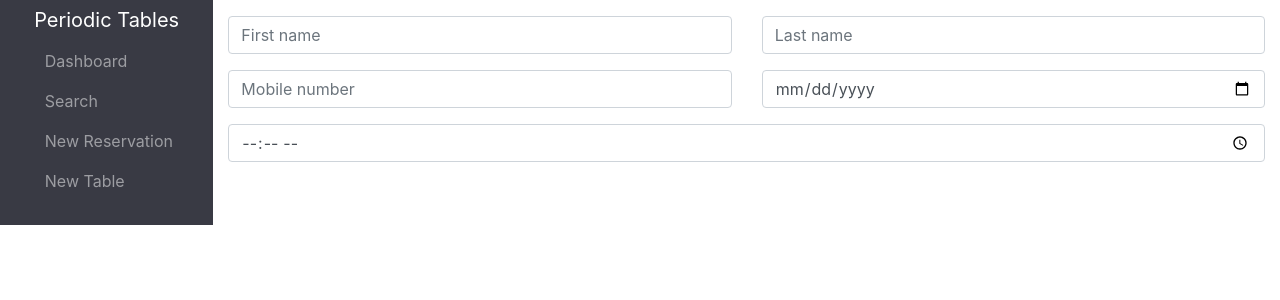
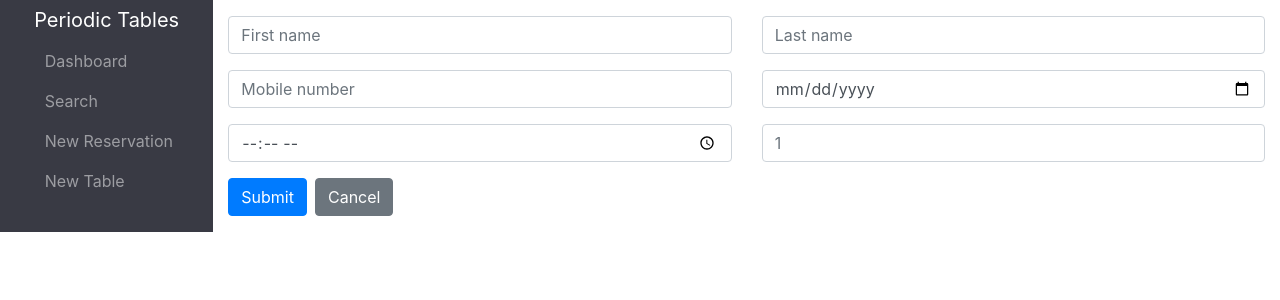
Before and after one commit to Thinkful-Ed/starter-restaurant-reservation, a React (Create React App) app in the folder front-end/: page /reservations/new in a window 1280 px wide. Shown: the top 300 px of the page. Built offline with nearby package versions, Linux system fonts and the light colour scheme; no server answers; a web font is replaced by a local one.

Commit message:
fixed routing issue for /reservations/new, and completed front-end form

```diff
--- a/front-end/src/layout/NewRes.js
+++ b/front-end/src/layout/NewRes.js
@@ -25,10 +25,11 @@ export default function NewRes() {
         <div className="row mt-3">
           <div className="col">
             <input
-              type="number"
+              type="tel"
               name="mobile_number"
               className="form-control"
               placeholder="Mobile number"
+              pattern="[0-9]{3}-[0-9]{2}-[0-9]{3}"
             />
           </div>
           <div className="col">
@@ -47,6 +48,23 @@ export default function NewRes() {
               className="form-control"
             />
           </div>
+          <div className="col">
+            <input
+              type="number"
+              name="people"
+              className="form-control"
+              min="1"
+              placeholder="1"
+            />
+          </div>
+        </div>
+        <div className="form-group row mt-3">
+          <div className="col-sm-10">
+            <button type="submit" className="btn btn-primary">
+              Submit
+            </button>
+            <button className="btn btn-secondary ml-2">Cancel</button>
+          </div>
         </div>
       </form>
     </>
--- a/front-end/src/layout/Routes.js
+++ b/front-end/src/layout/Routes.js
@@ -25,7 +25,7 @@ function Routes() {
       <Route path="/dashboard">
         <Dashboard date={today()} />
       </Route>
-      <Route>
+      <Route path={"/reservations/new"}>
         <NewRes />
       </Route>
       <Route>
```
